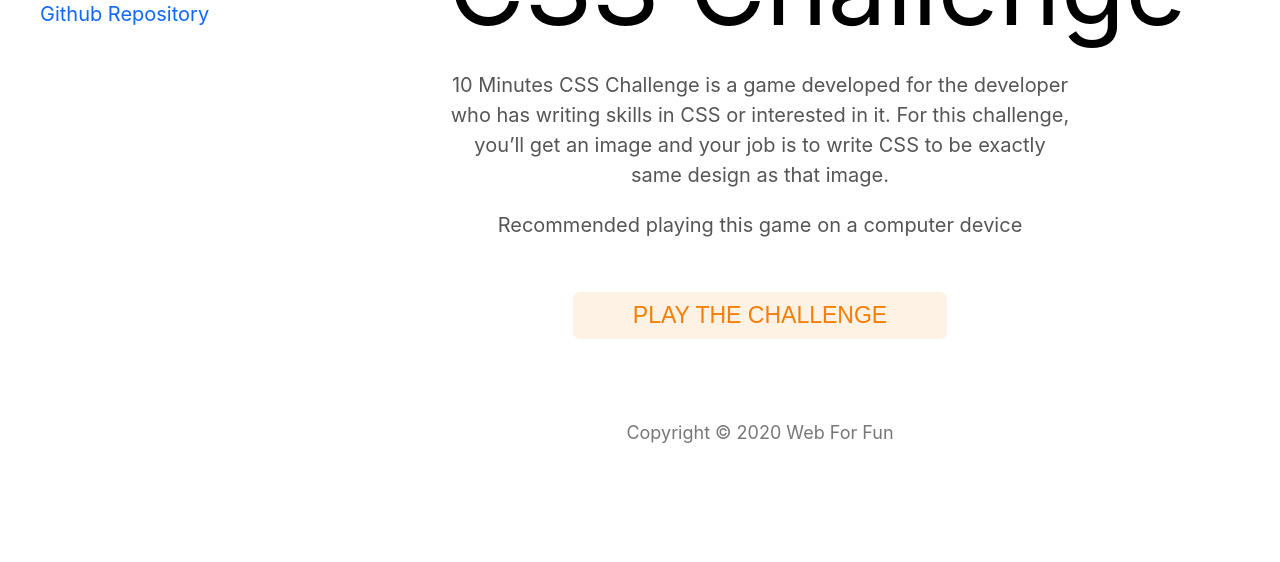
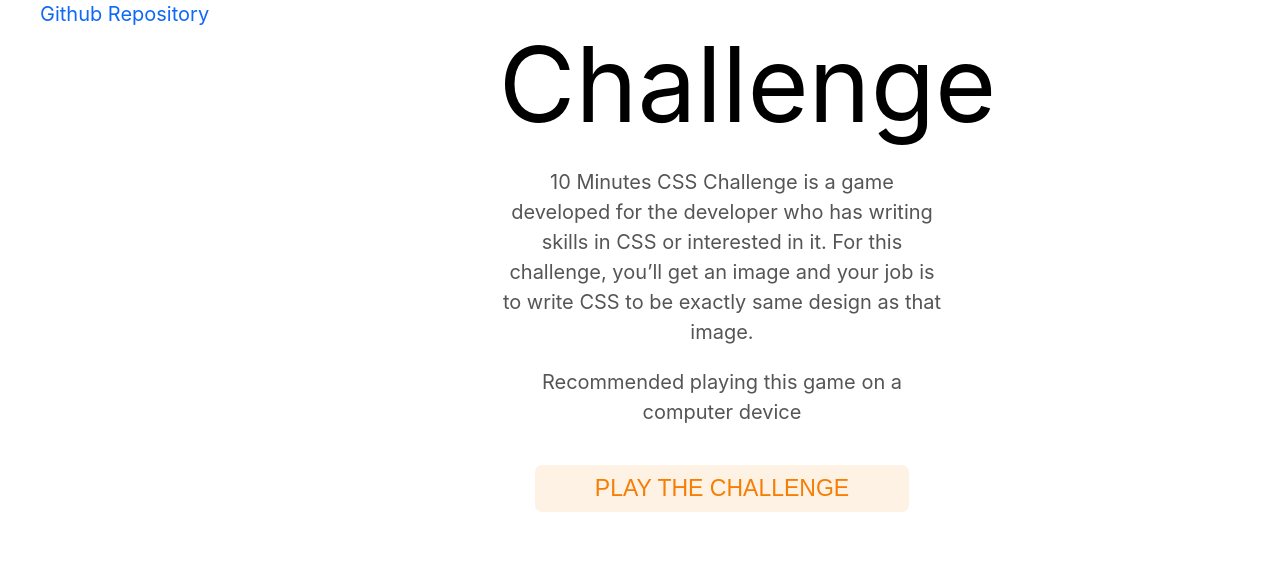
Before and after one commit to WebForFunThailand/css-challenge, a Next.js app: page / in a window 1280 px wide. Shown: the part 348-910 px from the top of the page. Before the commit the page ends 800 px from the top, so only its background shows below. Built offline with nearby package versions, Linux system fonts and the light colour scheme.

Commit message:
feat: change new grid

```diff
--- a/src/layouts/MainLayout.tsx
+++ b/src/layouts/MainLayout.tsx
@@ -8,12 +8,10 @@ const logo = `https://webforfun.dev/static/40ea6582af50f3afb237931d3dd76e72/4720
 // style
 
 const container = css`
-  display: flex;
+  display: grid;
   margin-left: 40px;
   margin-top: 40px;
-`;
-const sideBarStyle = css`
-  width: 25%;
+  grid-template-columns: 25% 60% auto;
 `;
 
 const imageStyle = css`
@@ -55,7 +53,7 @@ const childrenStyle = css`
 export const MainLayout: FunctionComponent = ({ children }) => (
   <>
     <div css={container}>
-      <div css={sideBarStyle}>
+      <div>
         <img src={logo} css={imageStyle} alt="Web For Fun" />
         <div css={titleStyle}>
           <p css={resetMargin}>#10mins</p>
@@ -69,11 +67,7 @@ export const MainLayout: FunctionComponent = ({ children }) => (
           </a>
         </div>
       </div>
-      <div
-        css={css`
-          width: auto;
-        `}
-      >
+      <div>
         <div css={childrenStyle}>{children}</div>
         <footer css={footerStyle}>Copyright © 2020 Web For Fun</footer>
       </div>
--- a/src/pages/index.tsx
+++ b/src/pages/index.tsx
@@ -29,6 +29,7 @@ const challengeButtonStyle = css`
   margin: 5% auto;
   display: block;
 `;
+
 const Home: NextPage = () => {
   const router = useRouter();
 
```
Also changed, not shown: src/components/Timer.tsx (+1 -7 lines).
